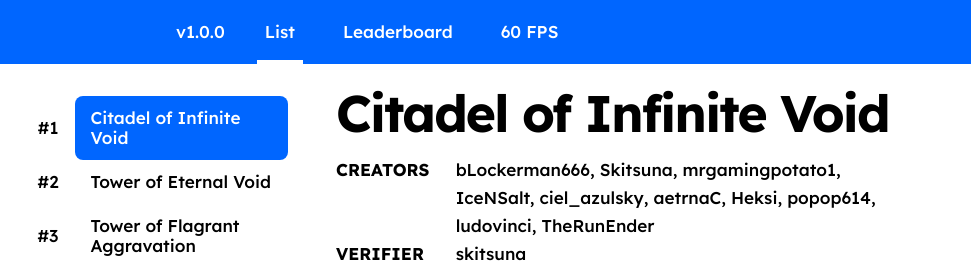
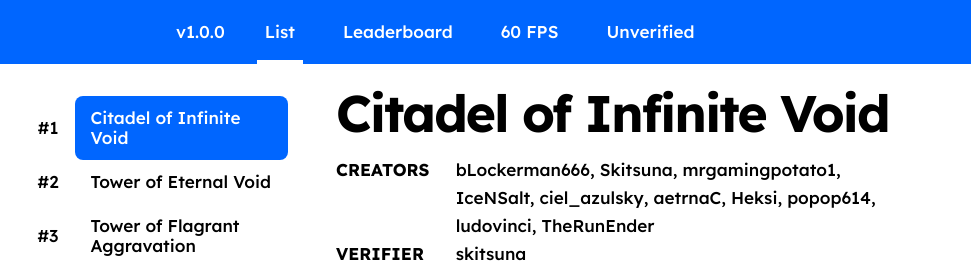
Before and after one commit to Agelio4/JToH-Top-Towers2, a plain HTML site: page index.html in a window 1280 px wide. Shown: the top 265 px of the page, 0-971 px from the left. Drawn offline with nearby package versions, Linux system fonts and the light colour scheme.

Commit message:
Update index.html

```diff
--- a/index.html
+++ b/index.html
@@ -49,6 +49,9 @@
                 <router-link class="nav__tab" to="/60fps">
                     <span class="type-label-lg">60 FPS</span>
                 </router-link>
+                <router-link class="nav__tab" to="/unverified">
+                    <span class="type-label-lg">Unverified</span>
+                </router-link>
                 <div class="nav__actions">
                     <button
                         class="nav__icon"
```
